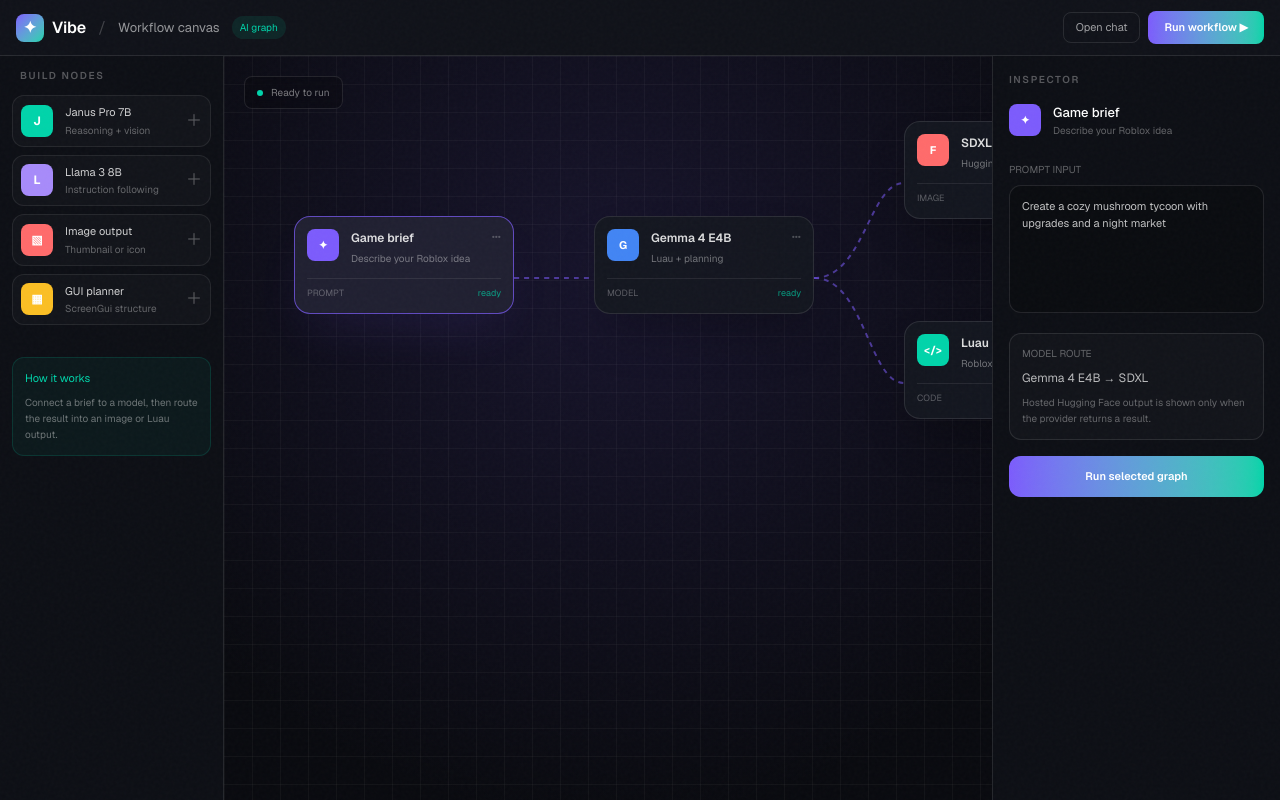
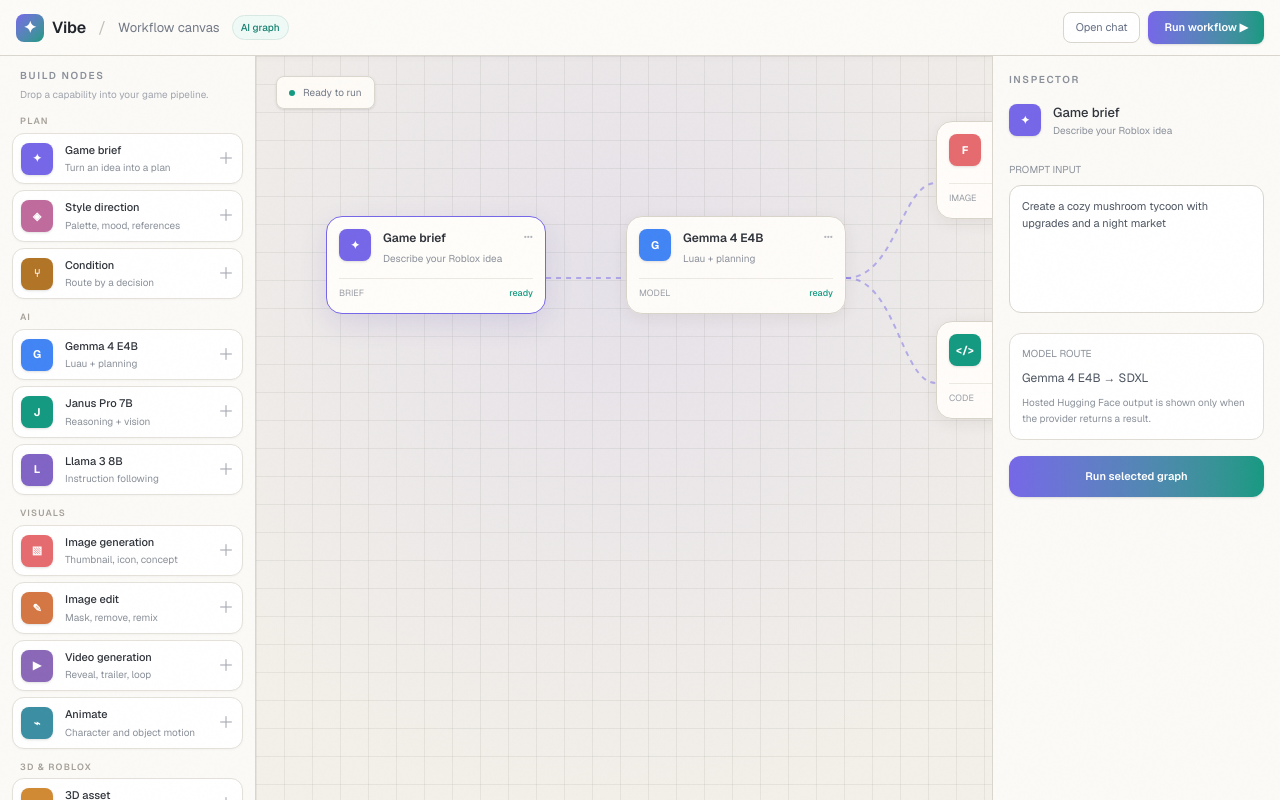
Before and after one commit to Radin-dev1/Roblox-Vibe-game-maker, a Next.js app: page /workflow in a window 1280 px wide. Built offline with nearby package versions, Linux system fonts and the light colour scheme.

Commit message:
Expand workflow nodes and enforce light interface

```diff
--- a/src/app/globals.css
+++ b/src/app/globals.css
@@ -2,46 +2,14 @@
 
 @custom-variant dark (&:where(.dark, .dark *));
 
-/* ───── Dark mode (default) ───── */
+/* ───── Light mode (default) ───── */
 :root {
-  --bg: #050505;
-  --bg-raised: #0a0a0a;
-  --bg-overlay: rgba(255,255,255,0.04);
-  --bg-overlay-hover: rgba(255,255,255,0.08);
-  --text: #f0f0f0;
-  --text-secondary: rgba(255,255,255,0.5);
-  --text-muted: rgba(255,255,255,0.35);
-  --text-faint: rgba(255,255,255,0.2);
-  --edge: rgba(255,255,255,0.06);
-  --edge-hover: rgba(255,255,255,0.12);
-  --inset: rgba(255,255,255,0.06);
-  --card: #0a0a0a;
-  --nav-bg: rgba(255,255,255,0.04);
-  --modal-bg: rgba(0,0,0,0.9);
-  --orb-1: rgba(124,92,252,0.12);
-  --orb-2: rgba(0,212,170,0.08);
-  --orb-3: rgba(255,107,107,0.05);
-  --noise-opacity: 0.025;
-  --shadow-ambient: 0 0 40px rgba(124,92,252,0.04);
-  --user-bubble-bg: rgba(124,92,252,0.15);
-  --user-bubble-border: rgba(124,92,252,0.2);
-  --ai-bubble-bg: rgba(255,255,255,0.04);
-  --ai-bubble-border: rgba(255,255,255,0.06);
-  --system-bg: rgba(52,211,153,0.1);
-  --system-border: rgba(52,211,153,0.2);
-  --cta-text: #000;
-  --cta-bg: #fff;
-  --tag-bg: rgba(255,255,255,0.04);
-  --tag-border: rgba(255,255,255,0.06);
-  --window-dot: rgba(255,255,255,0.08);
-  --feature-icon-opacity: 0.08;
-  --number-color: rgba(255,255,255,0.04);
-  --pricing-highlight-from: rgba(124,92,252,0.2);
-  --pricing-highlight-to: rgba(0,212,170,0.1);
-  --pricing-highlight-border: rgba(124,92,252,0.2);
-  --scrollbar-thumb: rgba(255,255,255,0.08);
-  --gradient-fade-from: #050505;
-  --gradient-fade-via: #050505;
+  --bg: #fafaf9; --bg-raised: #ffffff; --bg-overlay: rgba(0,0,0,0.03); --bg-overlay-hover: rgba(0,0,0,0.06);
+  --text: #1a1a1a; --text-secondary: rgba(0,0,0,0.55); --text-muted: rgba(0,0,0,0.4); --text-faint: rgba(0,0,0,0.18);
+  --edge: rgba(0,0,0,0.07); --edge-hover: rgba(0,0,0,0.14); --inset: rgba(255,255,255,0.7); --card: #ffffff; --nav-bg: rgba(255,255,255,0.75); --modal-bg: rgba(255,255,255,0.95);
+  --orb-1: rgba(124,92,252,0.06); --orb-2: rgba(0,212,170,0.05); --orb-3: rgba(255,107,107,0.04); --noise-opacity: 0.012; --shadow-ambient: 0 4px 24px rgba(0,0,0,0.06);
+  --user-bubble-bg: rgba(124,92,252,0.08); --user-bubble-border: rgba(124,92,252,0.15); --ai-bubble-bg: rgba(0,0,0,0.03); --ai-bubble-border: rgba(0,0,0,0.07); --system-bg: rgba(34,197,94,0.08); --system-border: rgba(34,197,94,0.18);
+  --cta-text: #fff; --cta-bg: #1a1a1a; --tag-bg: rgba(0,0,0,0.04); --tag-border: rgba(0,0,0,0.07); --window-dot: rgba(0,0,0,0.1); --feature-icon-opacity: 0.1; --number-color: rgba(0,0,0,0.04); --pricing-highlight-from: rgba(124,92,252,0.08); --pricing-highlight-to: rgba(0,212,170,0.05); --pricing-highlight-border: rgba(124,92,252,0.12); --scrollbar-thumb: rgba(0,0,0,0.1); --gradient-fade-from: #fafaf9; --gradient-fade-via: #fafaf9;
 }
 
 /* ───── Light mode ───── */
--- a/src/app/studio/page.tsx
+++ b/src/app/studio/page.tsx
@@ -3,7 +3,6 @@
 import { useState, useRef, useEffect, useCallback } from "react";
 import { motion, AnimatePresence } from "framer-motion";
 import Link from "next/link";
-import ThemeToggle from "@/components/ThemeToggle";
 import ModelSelector from "@/components/ModelSelector";
 import FileUpload from "@/components/FileUpload";
 
@@ -318,7 +317,6 @@
         </Link>
 
         <div className="flex items-center gap-2">
-          <ThemeToggle />
           <Link
             href="/settings"
             className="flex items-center justify-center w-10 h-10 rounded-full transition-all duration-500 ease-[cubic-bezier(0.32,0.72,0,1)]"
--- a/src/app/workflow/page.tsx
+++ b/src/app/workflow/page.tsx
@@ -1,42 +1,61 @@
 "use client";
 
-import { useMemo, useState } from "react";
+import { useState } from "react";
 import Link from "next/link";
 
-type NodeKind = "prompt" | "model" | "image" | "code" | "output";
-type FlowNode = { id: string; kind: NodeKind; title: string; subtitle: string; x: number; y: number; color: string; icon: string };
+type FlowNode = { id: string; kind: string; title: string; subtitle: string; x: number; y: number; color: string; icon: string };
+type NodePreset = Omit<FlowNode, "id" | "x" | "y"> & { group: string };
 
 const INITIAL_NODES: FlowNode[] = [
-  { id: "prompt", kind: "prompt", title: "Game brief", subtitle: "Describe your Roblox idea", x: 70, y: 160, color: "#7c5cfc", icon: "✦" },
+  { id: "prompt", kind: "brief", title: "Game brief", subtitle: "Describe your Roblox idea", x: 70, y: 160, color: "#7667e8", icon: "✦" },
   { id: "model", kind: "model", title: "Gemma 4 E4B", subtitle: "Luau + planning", x: 370, y: 160, color: "#4285f4", icon: "G" },
-  { id: "image", kind: "image", title: "SDXL thumbnails", subtitle: "Hugging Face · image", x: 680, y: 65, color: "#ff6b6b", icon: "F" },
-  { id: "code", kind: "code", title: "Luau system", subtitle: "Roblox server script", x: 680, y: 265, color: "#00d4aa", icon: "</>" },
-  { id: "output", kind: "output", title: "Build results", subtitle: "Review before Studio", x: 990, y: 160, color: "#fbbf24", icon: "↗" },
+  { id: "image", kind: "image", title: "SDXL thumbnails", subtitle: "Hugging Face · image", x: 680, y: 65, color: "#e56b6f", icon: "F" },
+  { id: "code", kind: "code", title: "Luau system", subtitle: "Roblox server script", x: 680, y: 265, color: "#159a82", icon: "</>" },
+  { id: "output", kind: "output", title: "Build results", subtitle: "Review before Studio", x: 990, y: 160, color: "#c58b23", icon: "↗" },
 ];
 
-const NODE_PRESETS: Array<{ kind: NodeKind; title: string; subtitle: string; color: string; icon: string }> = [
-  { kind: "model", title: "Janus Pro 7B", subtitle: "Reasoning + vision", color: "#00d4aa", icon: "J" },
-  { kind: "model", title: "Llama 3 8B", subtitle: "Instruction following", color: "#a78bfa", icon: "L" },
-  { kind: "image", title: "Image output", subtitle: "Thumbnail or icon", color: "#ff6b6b", icon: "▧" },
-  { kind: "code", title: "GUI planner", subtitle: "ScreenGui structure", color: "#fbbf24", icon: "▦" },
+const NODE_PRESETS: NodePreset[] = [
+  { group: "Plan", kind: "brief", title: "Game brief", subtitle: "Turn an idea into a plan", color: "#7667e8", icon: "✦" },
+  { group: "Plan", kind: "style", title: "Style direction", subtitle: "Palette, mood, references", color: "#c06b9d", icon: "◈" },
+  { group: "Plan", kind: "branch", title: "Condition", subtitle: "Route by a decision", color: "#b27527", icon: "⑂" },
+  { group: "AI", kind: "model", title: "Gemma 4 E4B", subtitle: "Luau + planning", color: "#4285f4", icon: "G" },
+  { group: "AI", kind: "model", title: "Janus Pro 7B", subtitle: "Reasoning + vision", color: "#159a82", icon: "J" },
+  { group: "AI", kind: "model", title: "Llama 3 8B", subtitle: "Instruction following", color: "#8164c5", icon: "L" },
+  { group: "Visuals", kind: "image", title: "Image generation", subtitle: "Thumbnail, icon, concept", color: "#e56b6f", icon: "▧" },
+  { group: "Visuals", kind: "image-edit", title: "Image edit", subtitle: "Mask, remove, remix", color: "#d47744", icon: "✎" },
+  { group: "Visuals", kind: "video", title: "Video generation", subtitle: "Reveal, trailer, loop", color: "#8b68b8", icon: "▶" },
+  { group: "Visuals", kind: "animate", title: "Animate", subtitle: "Character and object motion", color: "#3c8fa3", icon: "⌁" },
+  { group: "3D & Roblox", kind: "model-3d", title: "3D asset", subtitle: "Generate a Roblox-ready model", color: "#d18a34", icon: "◇" },
+  { group: "3D & Roblox", kind: "texture", title: "Texture / material", subtitle: "Surface, decal, PBR set", color: "#a37a51", icon: "▦" },
+  { group: "3D & Roblox", kind: "gui", title: "GUI set", subtitle: "ScreenGui and HUD layout", color: "#4f86bf", icon: "▤" },
+  { group: "3D & Roblox", kind: "code", title: "Luau code", subtitle: "Server, client, module", color: "#159a82", icon: "</>" },
+  { group: "3D & Roblox", kind: "audio", title: "Audio cue", subtitle: "SFX and music direction", color: "#b85d75", icon: "♫" },
+  { group: "References", kind: "reference", title: "Reference upload", subtitle: "Use an image as guidance", color: "#64748b", icon: "↥" },
+  { group: "References", kind: "dataset", title: "Thumbnail dataset", subtitle: "Match your uploaded style", color: "#708c55", icon: "▥" },
+  { group: "Output", kind: "merge", title: "Merge", subtitle: "Combine branches", color: "#62748f", icon: "⊕" },
+  { group: "Output", kind: "export", title: "Export PNG / ZIP", subtitle: "Download a creator pack", color: "#5c7fba", icon: "⇩" },
+  { group: "Output", kind: "export-3d", title: "Export GLB", subtitle: "Download a 3D asset", color: "#bf7d2f", icon: "⬡" },
+  { group: "Output", kind: "plugin", title: "Roblox plugin sync", subtitle: "Send a verified pack to Studio", color: "#d05a58", icon: "◉" },
+  { group: "Output", kind: "review", title: "Review", subtitle: "Check before publishing", color: "#6e6a9e", icon: "✓" },
 ];
 
-function NodeIcon({ node }: { node: FlowNode }) {
-  return <span className="grid h-8 w-8 place-items-center rounded-lg text-[11px] font-bold text-white" style={{ background: node.color }}>{node.icon}</span>;
+function NodeIcon({ node }: { node: FlowNode | NodePreset }) {
+  return <span className="grid h-8 w-8 shrink-0 place-items-center rounded-lg text-[11px] font-bold text-white shadow-sm" style={{ background: node.color }}>{node.icon}</span>;
 }
 
 export default function WorkflowPage() {
   const [nodes, setNodes] = useState(INITIAL_NODES);
+  const [connections, setConnections] = useState<Array<[string, string]>>([["prompt", "model"], ["model", "image"], ["model", "code"], ["image", "output"], ["code", "output"]]);
   const [selectedId, setSelectedId] = useState("prompt");
   const [prompt, setPrompt] = useState("Create a cozy mushroom tycoon with upgrades and a night market");
   const [running, setRunning] = useState(false);
   const [status, setStatus] = useState("Ready to run");
   const selected = nodes.find((node) => node.id === selectedId) || nodes[0];
-  const connections = useMemo(() => [["prompt", "model"], ["model", "image"], ["model", "code"], ["image", "output"], ["code", "output"]], []);
 
-  function addNode(preset: typeof NODE_PRESETS[number]) {
+  function addNode(preset: NodePreset) {
     const id = `${preset.kind}-${Date.now()}`;
     setNodes((current) => [...current, { ...preset, id, x: 250 + (current.length % 3) * 250, y: 410 + Math.floor(current.length / 3) * 120 }]);
+    setConnections((current) => [...current, [selectedId, id]]);
     setSelectedId(id);
     setStatus(`${preset.title} added to the graph`);
   }
@@ -58,21 +77,21 @@
     }
   }
 
-  return <div className="min-h-[100dvh] bg-[#090a0f] text-white">
-    <header className="flex h-14 items-center justify-between border-b border-white/10 bg-[#101219] px-4">
-      <div className="flex items-center gap-3"><Link href="/" className="flex items-center gap-2 font-semibold"><span className="grid h-7 w-7 place-items-center rounded-lg bg-gradient-to-br from-accent to-teal">✦</span>Vibe</Link><span className="text-white/20">/</span><span className="text-[13px] text-white/55">Workflow canvas</span><span className="rounded-full bg-teal/10 px-2 py-1 text-[10px] text-teal">AI graph</span></div>
-      <div className="flex items-center gap-2"><Link href="/studio" className="rounded-lg border border-white/10 px-3 py-1.5 text-[11px] text-white/60 hover:bg-white/5">Open chat</Link><button onClick={runWorkflow} disabled={running} className="rounded-lg bg-gradient-to-r from-accent to-teal px-4 py-2 text-[11px] font-semibold disabled:opacity-50">{running ? "Running…" : "Run workflow ▶"}</button></div>
+  return <div className="min-h-[100dvh] bg-[#f3f0e9] text-[#20242b]">
+    <header className="flex h-14 items-center justify-between border-b border-[#d9d6ce] bg-[#fcfbf8] px-4 shadow-[0_1px_8px_rgba(40,35,25,.04)]">
+      <div className="flex items-center gap-3"><Link href="/" className="flex items-center gap-2 font-semibold"><span className="grid h-7 w-7 place-items-center rounded-lg bg-gradient-to-br from-[#7667e8] to-[#159a82] text-white">✦</span>Vibe</Link><span className="text-[#c4c0b6]">/</span><span className="text-[13px] text-[#737a86]">Workflow canvas</span><span className="rounded-full border border-[#d8e8e3] bg-[#effaf7] px-2 py-1 text-[10px] font-medium text-[#15816f]">AI graph</span></div>
+      <div className="flex items-center gap-2"><Link href="/studio" className="rounded-lg border border-[#d9d6ce] bg-white px-3 py-1.5 text-[11px] text-[#667085] hover:border-[#b9b3a7] hover:bg-[#f7f5f0]">Open chat</Link><button onClick={runWorkflow} disabled={running} className="rounded-lg bg-gradient-to-r from-[#7667e8] to-[#159a82] px-4 py-2 text-[11px] font-semibold text-white shadow-sm disabled:opacity-50">{running ? "Running…" : "Run workflow ▶"}</button></div>
     </header>
     <div className="flex h-[calc(100dvh-3.5rem)] min-h-0">
-      <aside className="hidden w-56 shrink-0 border-r border-white/10 bg-[#0d0f15] p-3 md:block"><p className="px-2 text-[10px] font-semibold tracking-[.16em] text-white/30">BUILD NODES</p><div className="mt-3 space-y-2">{NODE_PRESETS.map((preset) => <button key={preset.title} onClick={() => addNode(preset)} className="flex w-full items-center gap-3 rounded-xl border border-white/8 bg-white/[.025] p-2 text-left hover:border-accent/40 hover:bg-accent/5"><span className="grid h-8 w-8 place-items-center rounded-lg text-xs font-bold" style={{ background: preset.color }}>{preset.icon}</span><span><span className="block text-[11px] text-white/80">{preset.title}</span><span className="mt-0.5 block text-[10px] text-white/35">{preset.subtitle}</span></span><span className="ml-auto text-white/30">＋</span></button>)}</div><div className="mt-8 rounded-xl border border-teal/15 bg-teal/5 p-3"><p className="text-[11px] text-teal">How it works</p><p className="mt-2 text-[10px] leading-relaxed text-white/40">Connect a brief to a model, then route the result into an image or Luau output.</p></div></aside>
-      <main className="relative min-w-0 flex-1 overflow-auto" style={{ backgroundImage: "radial-gradient(circle at 50% 30%, rgba(124,92,252,.12), transparent 34rem), linear-gradient(rgba(255,255,255,.035) 1px, transparent 1px), linear-gradient(90deg, rgba(255,255,255,.035) 1px, transparent 1px)", backgroundSize: "auto, 28px 28px, 28px 28px" }}>
-        <div className="absolute left-5 top-5 flex items-center gap-2 rounded-lg border border-white/10 bg-black/20 px-3 py-2 text-[10px] text-white/45 backdrop-blur"><span className="h-1.5 w-1.5 rounded-full bg-teal" /> {status}</div>
+      <aside className="hidden w-64 shrink-0 overflow-y-auto border-r border-[#d9d6ce] bg-[#fbfaf7] p-3 md:block"><p className="px-2 text-[10px] font-semibold tracking-[.16em] text-[#8b919a]">BUILD NODES</p><p className="px-2 pt-1 text-[10px] leading-relaxed text-[#a0a5ad]">Drop a capability into your game pipeline.</p><div className="mt-3 space-y-3">{[...new Set(NODE_PRESETS.map((preset) => preset.group))].map((group) => <div key={group}><p className="mb-1 px-2 text-[9px] font-semibold uppercase tracking-[.13em] text-[#a6a199]">{group}</p><div className="space-y-1.5">{NODE_PRESETS.filter((preset) => preset.group === group).map((preset) => <button key={preset.title} onClick={() => addNode(preset)} className="flex w-full items-center gap-3 rounded-xl border border-[#e4e1da] bg-white p-2 text-left shadow-[0_1px_2px_rgba(35,30,20,.03)] hover:border-[#b9b0ed] hover:bg-[#faf9ff]"><NodeIcon node={preset} /><span className="min-w-0"><span className="block truncate text-[11px] font-medium text-[#30343b]">{preset.title}</span><span className="mt-0.5 block truncate text-[10px] text-[#8b919a]">{preset.subtitle}</span></span><span className="ml-auto text-[#a6aab2]">＋</span></button>)}</div></div>)}</div></aside>
+      <main className="relative min-w-0 flex-1 overflow-auto" style={{ backgroundImage: "radial-gradient(circle at 50% 30%, rgba(118,103,232,.11), transparent 34rem), linear-gradient(rgba(112,108,98,.10) 1px, transparent 1px), linear-gradient(90deg, rgba(112,108,98,.10) 1px, transparent 1px)", backgroundSize: "auto, 28px 28px, 28px 28px" }}>
+        <div className="absolute left-5 top-5 flex items-center gap-2 rounded-lg border border-[#d9d6ce] bg-[#fffdf9]/90 px-3 py-2 text-[10px] text-[#737a86] shadow-sm backdrop-blur"><span className="h-1.5 w-1.5 rounded-full bg-[#159a82]" /> {status}</div>
         <div className="relative min-h-[760px] min-w-[1100px] p-8">
-          <svg className="pointer-events-none absolute inset-0 h-full w-full" aria-hidden="true">{connections.map(([from, to]) => { const a = nodes.find((node) => node.id === from); const b = nodes.find((node) => node.id === to); if (!a || !b) return null; return <path key={`${from}-${to}`} d={`M ${a.x + 220} ${a.y + 62} C ${a.x + 270} ${a.y + 62}, ${b.x - 35} ${b.y + 62}, ${b.x} ${b.y + 62}`} fill="none" stroke="rgba(124,92,252,.55)" strokeWidth="2" strokeDasharray="5 5" />; })}</svg>
-          {nodes.map((node) => <button key={node.id} onClick={() => setSelectedId(node.id)} className={`absolute w-[220px] rounded-2xl border p-3 text-left shadow-2xl transition ${selectedId === node.id ? "border-accent/70 bg-[#202031] shadow-accent/10" : "border-white/10 bg-[#151820]/95 hover:border-white/25"}`} style={{ left: node.x, top: node.y }}><div className="flex items-start gap-3"><NodeIcon node={node} /><span className="min-w-0 flex-1"><span className="block truncate text-[12px] font-semibold text-white/85">{node.title}</span><span className="mt-1 block truncate text-[10px] text-white/40">{node.subtitle}</span></span><span className="text-[10px] text-white/25">•••</span></div><div className="mt-3 flex items-center justify-between border-t border-white/8 pt-2 text-[9px] text-white/30"><span>{node.kind.toUpperCase()}</span><span className="text-teal/70">ready</span></div></button>)}
+          <svg className="pointer-events-none absolute inset-0 h-full w-full" aria-hidden="true">{connections.map(([from, to]) => { const a = nodes.find((node) => node.id === from); const b = nodes.find((node) => node.id === to); if (!a || !b) return null; return <path key={`${from}-${to}`} d={`M ${a.x + 220} ${a.y + 62} C ${a.x + 270} ${a.y + 62}, ${b.x - 35} ${b.y + 62}, ${b.x} ${b.y + 62}`} fill="none" stroke="rgba(118,103,232,.48)" strokeWidth="2" strokeDasharray="5 5" />; })}</svg>
+          {nodes.map((node) => <button key={node.id} onClick={() => setSelectedId(node.id)} className={`absolute w-[220px] rounded-2xl border p-3 text-left transition ${selectedId === node.id ? "border-[#7667e8] bg-[#fffdf9] shadow-[0_10px_28px_rgba(94,80,180,.14)]" : "border-[#d8d4ca] bg-[#fffdfa]/95 shadow-[0_4px_16px_rgba(50,45,35,.07)] hover:border-[#b9b0ed]"}`} style={{ left: node.x, top: node.y }}><div className="flex items-start gap-3"><NodeIcon node={node} /><span className="min-w-0 flex-1"><span className="block truncate text-[12px] font-semibold text-[#30343b]">{node.title}</span><span className="mt-1 block truncate text-[10px] text-[#8b919a]">{node.subtitle}</span></span><span className="text-[10px] text-[#b2b4ba]">•••</span></div><div className="mt-3 flex items-center justify-between border-t border-[#ece9e2] pt-2 text-[9px] text-[#9a9ea5]"><span>{node.kind.toUpperCase()}</span><span className="font-medium text-[#159a82]">ready</span></div></button>)}
         </div>
       </main>
-      <aside className="hidden w-72 shrink-0 border-l border-white/10 bg-[#0d0f15] p-4 lg:block"><p className="text-[10px] font-semibold tracking-[.16em] text-white/30">INSPECTOR</p><div className="mt-4 flex items-center gap-3"><NodeIcon node={selected} /><div><p className="text-[13px] font-medium">{selected.title}</p><p className="text-[10px] text-white/35">{selected.subtitle}</p></div></div><label className="mt-6 block text-[10px] text-white/35">PROMPT INPUT<textarea value={prompt} onChange={(event) => setPrompt(event.target.value)} className="mt-2 min-h-32 w-full resize-none rounded-xl border border-white/10 bg-black/20 p-3 text-[11px] leading-relaxed text-white/75 outline-none focus:border-accent/50" /></label><div className="mt-4 rounded-xl border border-white/10 bg-white/[.025] p-3"><p className="text-[10px] text-white/35">MODEL ROUTE</p><p className="mt-2 text-[12px] text-white/70">{selected.kind === "image" ? "Stable Diffusion XL" : selected.kind === "code" ? "Gemma 4 E4B" : "Gemma 4 E4B → SDXL"}</p><p className="mt-2 text-[10px] leading-relaxed text-white/35">Hosted Hugging Face output is shown only when the provider returns a result.</p></div><button onClick={runWorkflow} disabled={running} className="mt-4 w-full rounded-xl bg-gradient-to-r from-accent to-teal px-3 py-3 text-[11px] font-semibold disabled:opacity-50">{running ? "Running graph…" : "Run selected graph"}</button></aside>
+      <aside className="hidden w-72 shrink-0 border-l border-[#d9d6ce] bg-[#fbfaf7] p-4 lg:block"><p className="text-[10px] font-semibold tracking-[.16em] text-[#8b919a]">INSPECTOR</p><div className="mt-4 flex items-center gap-3"><NodeIcon node={selected} /><div><p className="text-[13px] font-medium text-[#30343b]">{selected.title}</p><p className="text-[10px] text-[#8b919a]">{selected.subtitle}</p></div></div><label className="mt-6 block text-[10px] text-[#8b919a]">PROMPT INPUT<textarea value={prompt} onChange={(event) => setPrompt(event.target.value)} className="mt-2 min-h-32 w-full resize-none rounded-xl border border-[#d9d6ce] bg-white p-3 text-[11px] leading-relaxed text-[#4d5561] outline-none focus:border-[#7667e8]" /></label><div className="mt-4 rounded-xl border border-[#e0ddd5] bg-white p-3"><p className="text-[10px] text-[#8b919a]">MODEL ROUTE</p><p className="mt-2 text-[12px] text-[#4d5561]">{selected.kind === "image" ? "Stable Diffusion XL" : selected.kind === "code" ? "Gemma 4 E4B" : "Gemma 4 E4B → SDXL"}</p><p className="mt-2 text-[10px] leading-relaxed text-[#8b919a]">Hosted Hugging Face output is shown only when the provider returns a result.</p></div><button onClick={runWorkflow} disabled={running} className="mt-4 w-full rounded-xl bg-gradient-to-r from-[#7667e8] to-[#159a82] px-3 py-3 text-[11px] font-semibold text-white shadow-sm disabled:opacity-50">{running ? "Running graph…" : "Run selected graph"}</button></aside>
     </div>
   </div>;
 }
--- a/src/components/Navbar.tsx
+++ b/src/components/Navbar.tsx
@@ -3,7 +3,6 @@
 import { useState } from "react";
 import { motion, AnimatePresence } from "framer-motion";
 import Link from "next/link";
-import ThemeToggle from "./ThemeToggle";
 
 const navLinks = [
   { label: "Features", href: "#features" },
@@ -59,7 +58,6 @@
           </div>
 
           <div className="hidden md:flex items-center gap-2 pl-2">
-            <ThemeToggle />
             <Link
               href="/studio"
               className="group relative flex items-center gap-2 rounded-full bg-[var(--bg-overlay)] hover:bg-[var(--bg-overlay-hover)] pl-5 pr-1.5 py-1.5 text-[13px] font-medium transition-all duration-500 ease-[cubic-bezier(0.32,0.72,0,1)] active:scale-[0.97]"
@@ -76,7 +74,6 @@
           </div>
 
           <div className="md:hidden flex items-center gap-1">
-            <ThemeToggle />
             <button
               onClick={() => setOpen(!open)}
               className="flex items-center justify-center w-10 h-10 rounded-full hover:bg-[var(--bg-overlay)] transition-colors duration-300"
--- a/src/lib/theme.tsx
+++ b/src/lib/theme.tsx
@@ -10,32 +10,24 @@
 }
 
 const ThemeContext = createContext<ThemeContextValue>({
-  theme: "dark",
+  theme: "light",
   toggle: () => {},
 });
 
 export function ThemeProvider({ children }: { children: React.ReactNode }) {
-  const [theme, setTheme] = useState<Theme>("dark");
+  const [theme, setTheme] = useState<Theme>("light");
 
   useEffect(() => {
     try {
-      const stored = localStorage.getItem("vibe-theme") as Theme | null;
-      if (stored === "light" || stored === "dark") {
-        setTheme(stored);
-        document.documentElement.setAttribute("data-theme", stored);
-      }
+      setTheme("light");
+      document.documentElement.setAttribute("data-theme", "light");
+      localStorage.setItem("vibe-theme", "light");
     } catch {}
   }, []);
 
   const toggle = useCallback(() => {
-    setTheme((prev) => {
-      const next = prev === "dark" ? "light" : "dark";
-      document.documentElement.setAttribute("data-theme", next);
-      try {
-        localStorage.setItem("vibe-theme", next);
-      } catch {}
-      return next;
-    });
+    setTheme("light");
+    document.documentElement.setAttribute("data-theme", "light");
   }, []);
 
   return (
```
